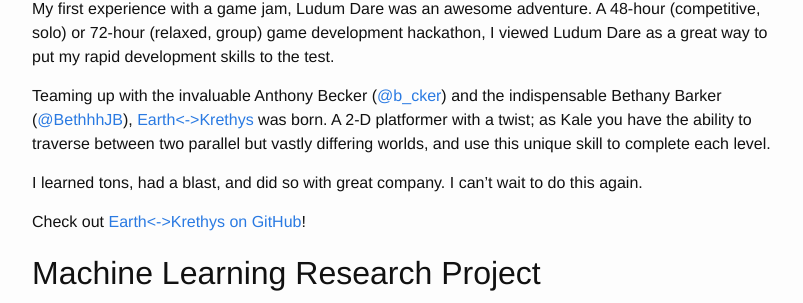
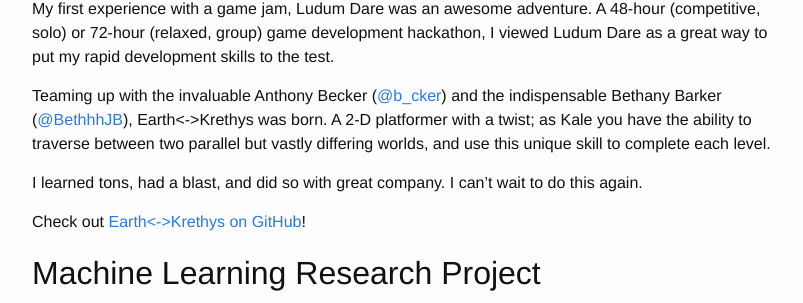
Before and after one commit to nrebhun/nrebhun.github.io, a Jekyll site: the page built from projects.md, in a window 1280 px wide and 900 px high, scrolled down 720 px. Shown: the part 149-452 px from the top of the window, without its empty margins (238-1041 px from the left). Built offline with Jekyll 4.4.1, drawn with Linux system fonts in a browser that asks for light colours.

```diff
--- a/projects.md
+++ b/projects.md
@@ -59,7 +59,7 @@ solo) or 72-hour (relaxed, group) game development hackathon, I viewed Ludum Dar
 put my rapid development skills to the test.
 
 Teaming up with the invaluable Anthony Becker ([@b_cker]) and the
-indispensable Bethany Barker ([@BethhhJB]), [Earth<->Krethys] was born. A 2-D platformer with a
+indispensable Bethany Barker ([@BethhhJB]), Earth<->Krethys was born. A 2-D platformer with a
 twist; as Kale you have the ability to traverse between two parallel but vastly differing worlds,
 and use this unique skill to complete each level.
 
```
Also changed, not shown: other parts of projects.md (+0 -1 lines).
